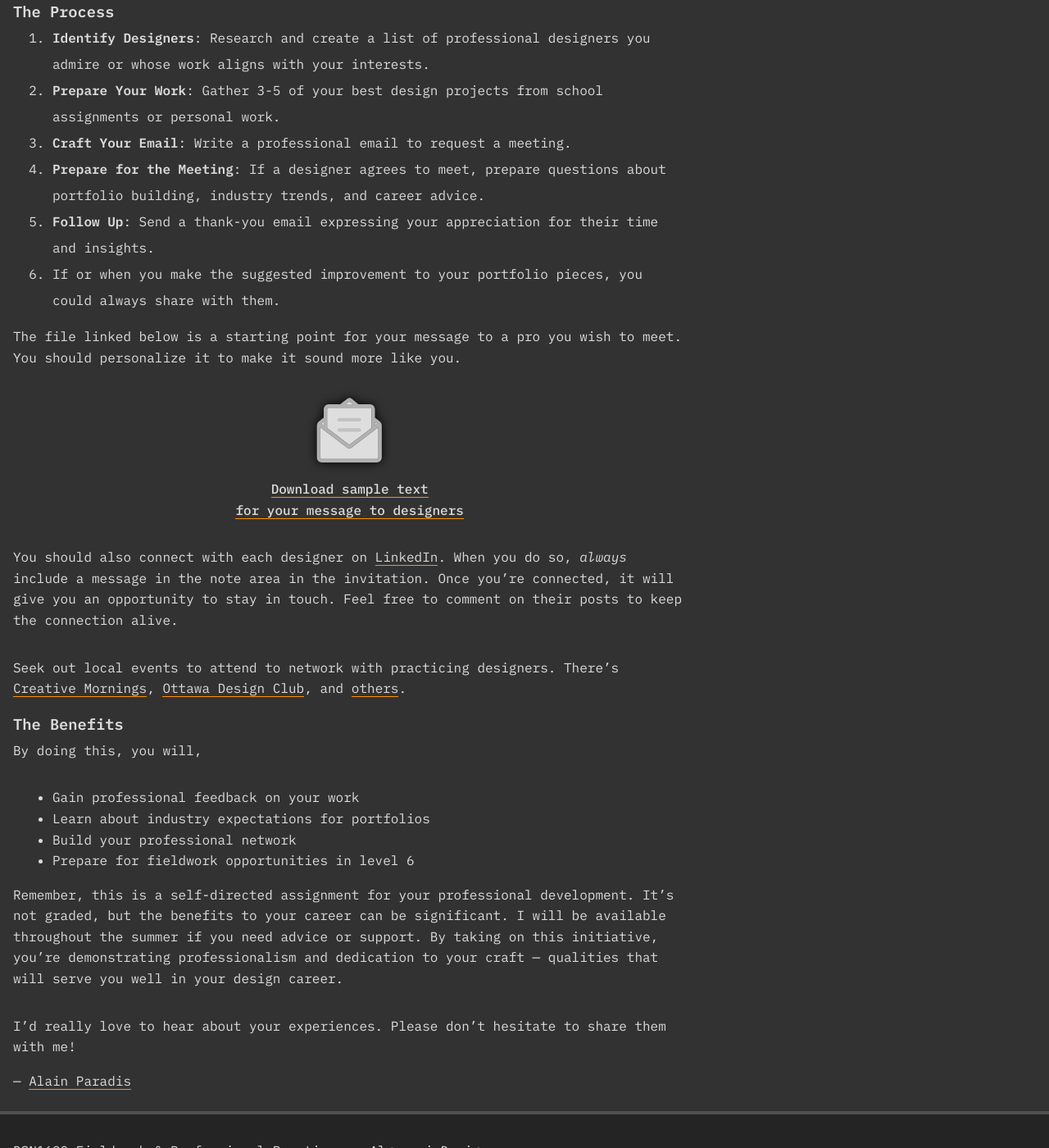
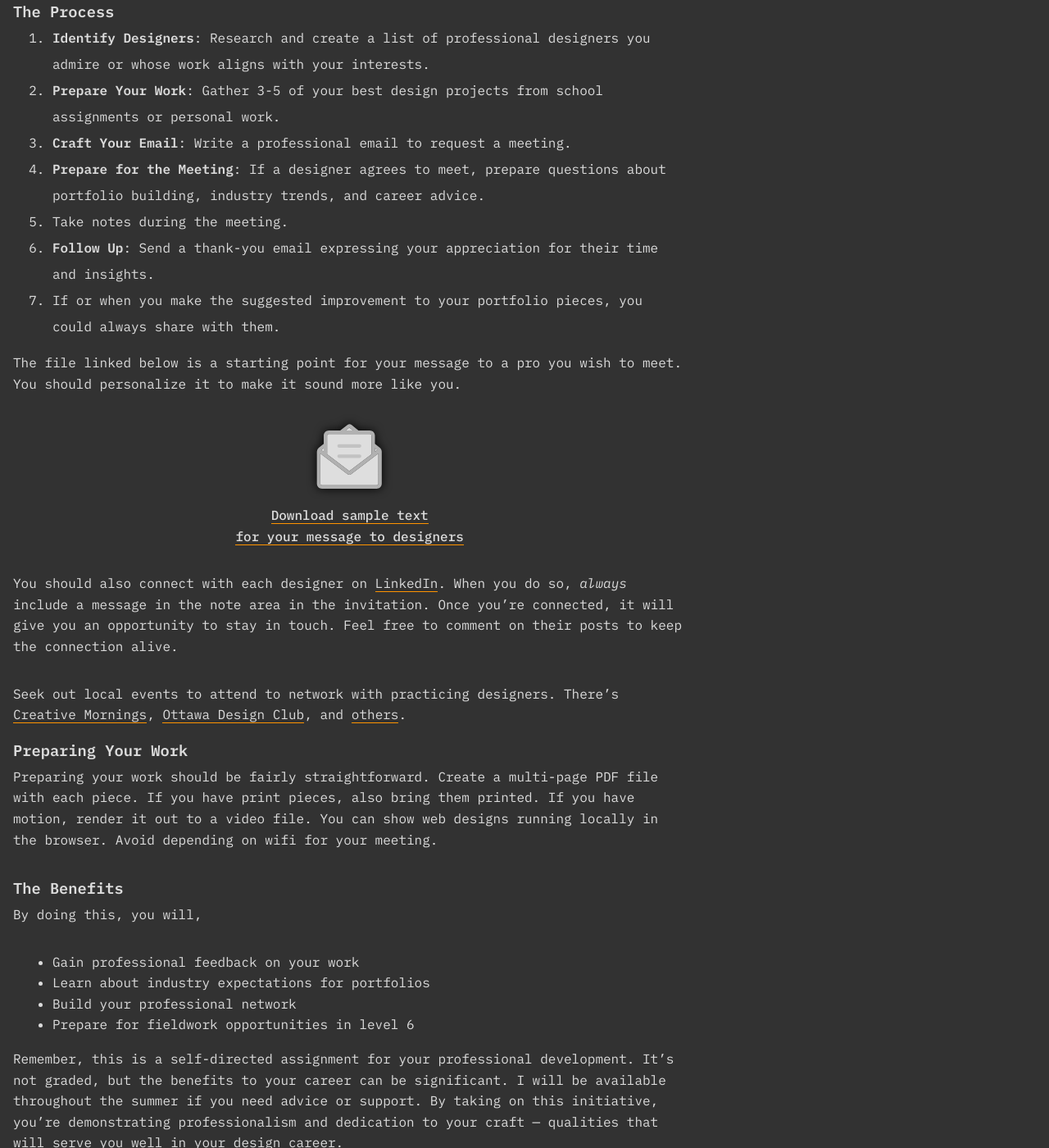
Before and after one commit to AlainParadis/wil, a Jekyll site: the page built from portfolio-development.md, in a window 1280 px wide and 1400 px high, scrolled down 453 px. Shown: the whole window at 82% size. Built offline with Jekyll 4.4.1, drawn with Linux system fonts in a browser that asks for light colours.

Commit message:
add notes on prepping for meeting pros

```diff
--- a/portfolio-development.md
+++ b/portfolio-development.md
@@ -14,8 +14,9 @@ Connect with professional designers to receive feedback on your current projects
 2. **Prepare Your Work**: Gather 3-5 of your best design projects from school assignments or personal work.
 3. **Craft Your Email**: Write a professional email to request a meeting.
 4. **Prepare for the Meeting**: If a designer agrees to meet, prepare questions about portfolio building, industry trends, and career advice.
-5. **Follow Up**: Send a thank-you email expressing your appreciation for their time and insights.
-6. If or when you make the suggested improvement to your portfolio pieces, you could always share with them.
+5. Take notes during the meeting.
+6. **Follow Up**: Send a thank-you email expressing your appreciation for their time and insights.
+7. If or when you make the suggested improvement to your portfolio pieces, you could always share with them.
 
 The file linked below is a starting point for your message to a pro you wish to meet. You should personalize it to make it sound more like you.
 
@@ -30,6 +31,10 @@ The file linked below is a starting point for your message to a pro you wish to
 You should also connect with each designer on [LinkedIn](https://www.linkedin.com/). When you do so, *always* include a message in the note area in the invitation. Once you're connected, it will give you an opportunity to stay in touch. Feel free to comment on their posts to keep the connection alive.
 
 Seek out local events to attend to network with practicing designers. There's [Creative Mornings](https://creativemornings.com/cities/ott), [Ottawa Design Club](https://www.ottdesign.club), and [others](https://www.eventbrite.ca).
+
+### Preparing Your Work
+
+Preparing your work should be fairly straightforward. Create a multi-page PDF file with each piece. If you have print pieces, also bring them printed. If you have motion, render it out to a video file. You can show web designs running locally in the browser. Avoid depending on wifi for your meeting.
 
 ### The Benefits
 
```
